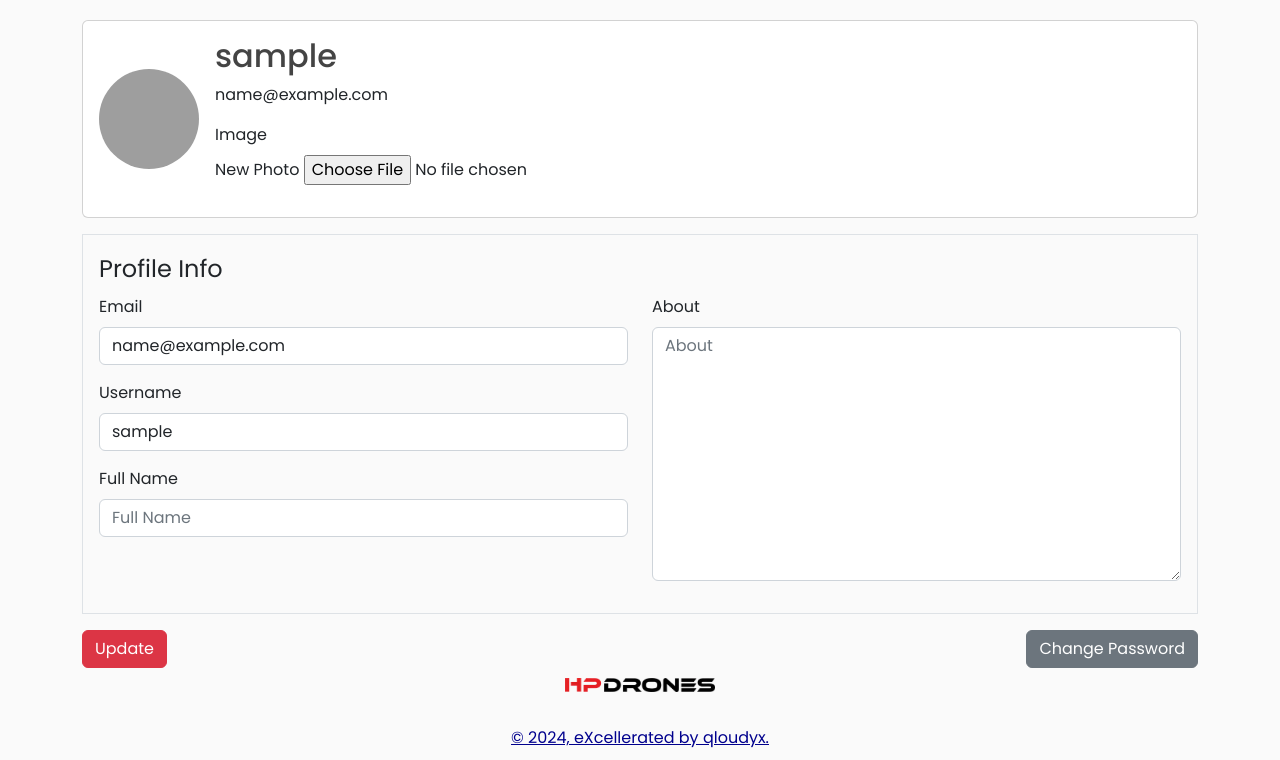
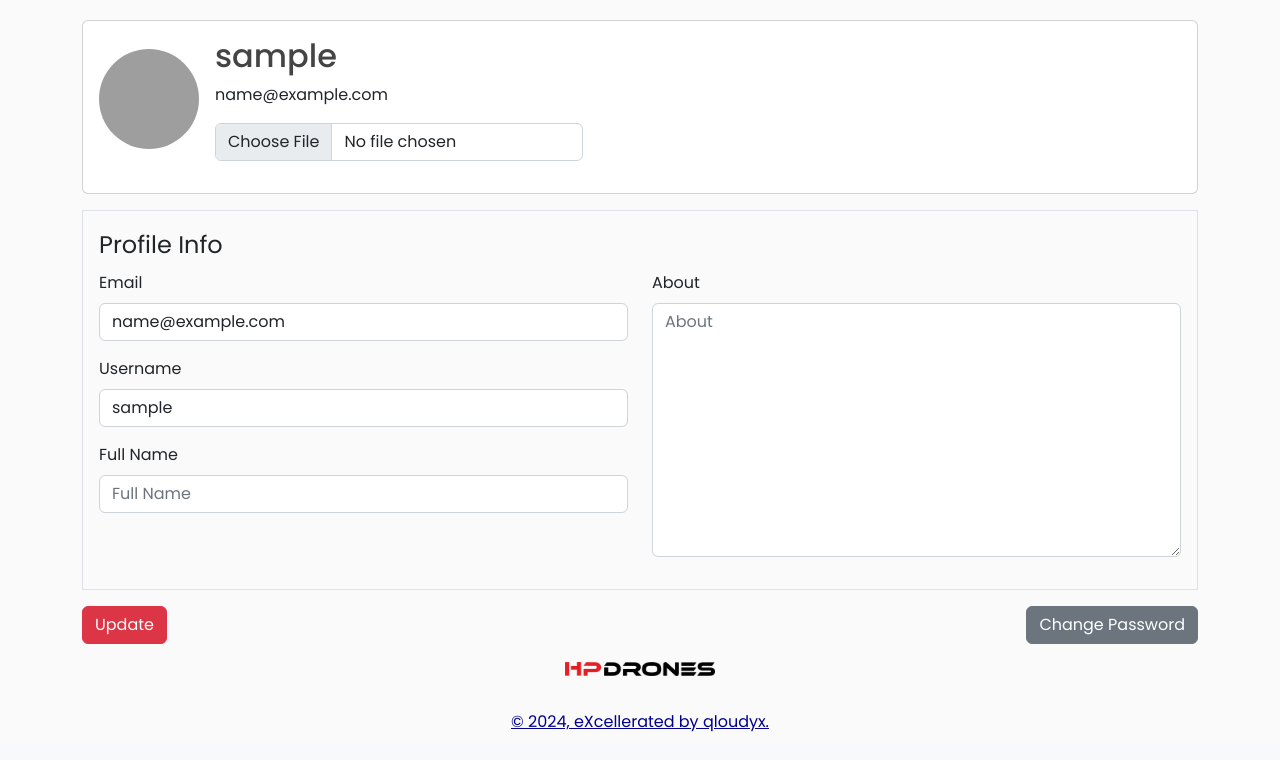
Before and after one commit to dev-qloudyx/hp_livestreaming, a Django app: page /accounts/profile/ in a window 1280 px wide. Shown: the part 56-816 px from the top of the page. After the commit the page ends 788 px from the top, so only its background shows below. Run offline with Django 4.2, Linux system fonts and the light colour scheme; the visitor is signed in with stand-in values (Sample User, id 1); data comes from the database, SQL or seed files in the repository; parts of the project's set-up code (start-up, migrations or seed data) failed here and were passed over; some libraries are stand-ins or nearby versions; grey boxes are pictures that could not be loaded.

Commit message:
UPDATE profile image field

```diff
--- a/apps/users/templates/profile/profile.html
+++ b/apps/users/templates/profile/profile.html
@@ -11,11 +11,13 @@
         {% csrf_token %}
         <div class="card mb-3">
             <div class="card-body d-flex align-items-center">
-                <img x-data="{src: '{{ user.profile.image.url }}'}" :src="src" class="rounded-circle me-3" style="width: 100px; height: 100px;">
-                <div>
+                <div class="mb-3">
+                    <img x-data="{src: '{{ user.profile.image.url }}'}" :src="src" class="rounded-circle me-3" style="width: 100px; height: 100px;">
+                </div>
+                <div class="mb-3">
                     <h2>{{ user.username }}</h2>
                     <p>{{ user.email }}</p>
-                    {% bootstrap_field p_form.image %}
+                    <input class="form-control" type="file" name="image">
                 </div>
             </div>
         </div>
```
